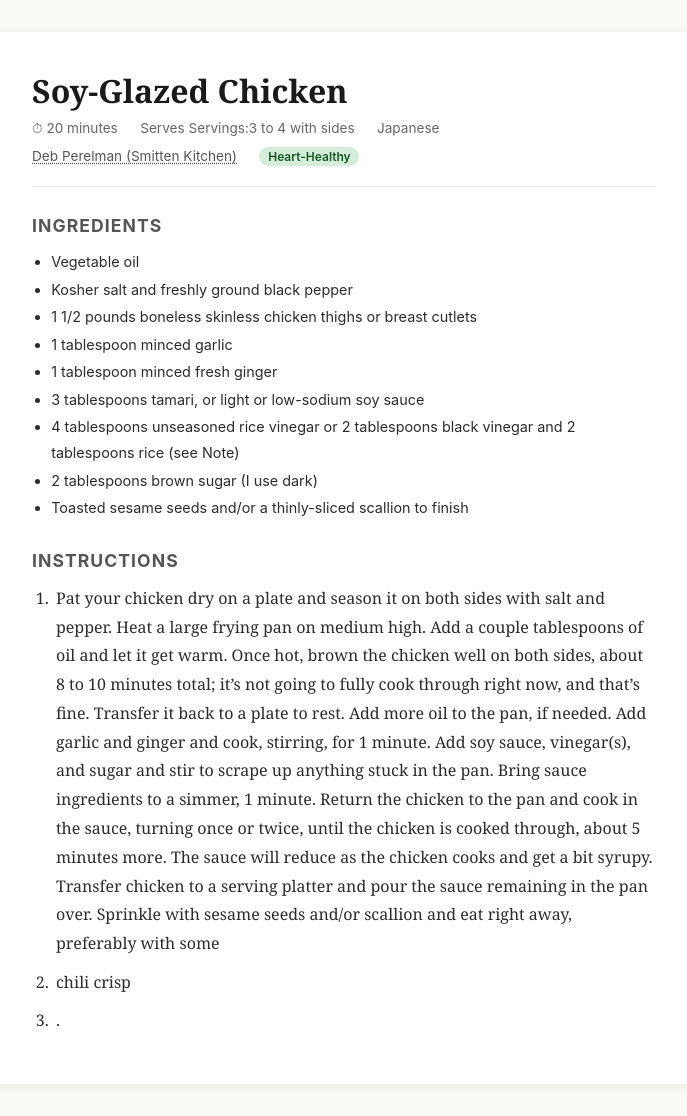
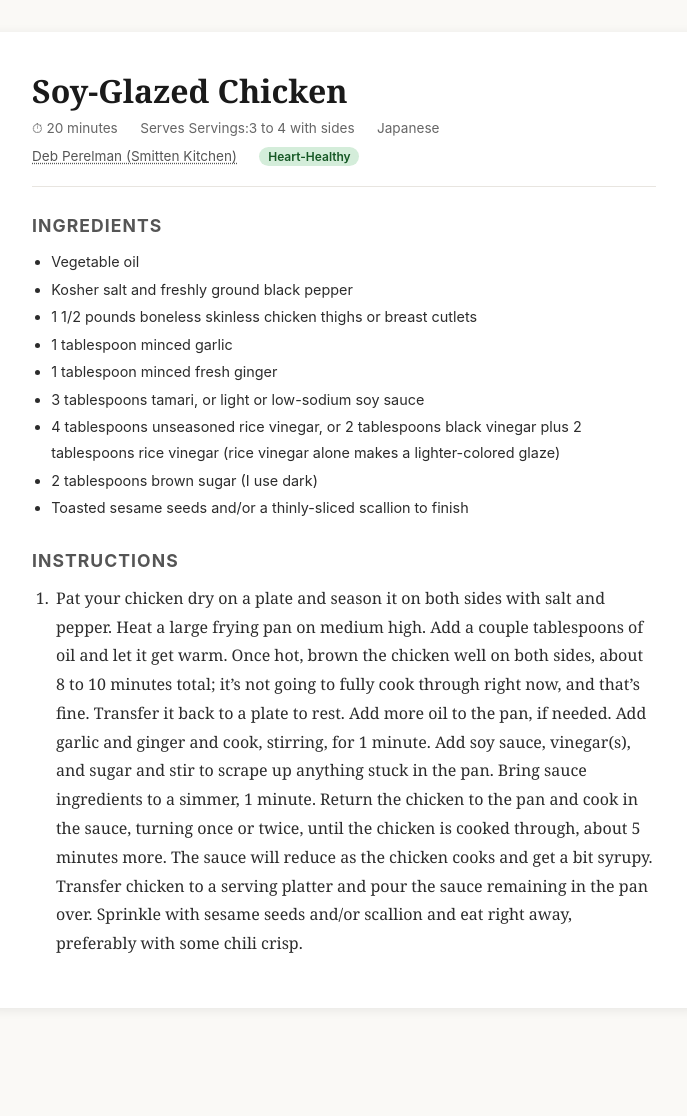
Before and after one commit to DavidMAllison/menubuilder-recipes, a Jekyll site: the page built from Soy-Glazed_Chicken.md, in a window 1280 px wide. Shown: the whole page, without its empty margins (296-983 px from the left). Built offline with Jekyll 4.4.1, drawn with Linux system fonts in a browser that asks for light colours; our own code applies the rules of GitHub Pages for plain Markdown files; after the commit the page ends 1040 px from its top, so only the background shows below that.

Commit message:
Fix truncated instructions in Soy-Glazed Chicken
Last step was cut off mid-sentence and the tail got mangled into two
stray numbered fragments. Also replaced a dangling (see Note) vinegar
reference with the actual substitution guidance inline.

```diff
--- a/Soy-Glazed_Chicken.md
+++ b/Soy-Glazed_Chicken.md
@@ -8,12 +8,10 @@
 - 1 tablespoon minced garlic
 - 1 tablespoon minced fresh ginger
 - 3 tablespoons tamari, or light or low-sodium soy sauce
-- 4 tablespoons unseasoned rice vinegar or 2 tablespoons black vinegar and 2 tablespoons rice (see Note)
+- 4 tablespoons unseasoned rice vinegar, or 2 tablespoons black vinegar plus 2 tablespoons rice vinegar (rice vinegar alone makes a lighter-colored glaze)
 - 2 tablespoons brown sugar (I use dark)
 - Toasted sesame seeds and/or a thinly-sliced scallion to finish
 
 ## Instructions
 
-1. Pat your chicken dry on a plate and season it on both sides with salt and pepper. Heat a large frying pan on medium high. Add a couple tablespoons of oil and let it get warm. Once hot, brown the chicken well on both sides, about 8 to 10 minutes total; it’s not going to fully cook through right now, and that’s fine. Transfer it back to a plate to rest. Add more oil to the pan, if needed. Add garlic and ginger and cook, stirring, for 1 minute. Add soy sauce, vinegar(s), and sugar and stir to scrape up anything stuck in the pan. Bring sauce ingredients to a simmer, 1 minute. Return the chicken to the pan and cook in the sauce, turning once or twice, until the chicken is cooked through, about 5 minutes more. The sauce will reduce as the chicken cooks and get a bit syrupy. Transfer chicken to a serving platter and pour the sauce remaining in the pan over. Sprinkle with sesame seeds and/or scallion and eat right away, preferably with some
-2. chili crisp
-3. .
+1. Pat your chicken dry on a plate and season it on both sides with salt and pepper. Heat a large frying pan on medium high. Add a couple tablespoons of oil and let it get warm. Once hot, brown the chicken well on both sides, about 8 to 10 minutes total; it’s not going to fully cook through right now, and that’s fine. Transfer it back to a plate to rest. Add more oil to the pan, if needed. Add garlic and ginger and cook, stirring, for 1 minute. Add soy sauce, vinegar(s), and sugar and stir to scrape up anything stuck in the pan. Bring sauce ingredients to a simmer, 1 minute. Return the chicken to the pan and cook in the sauce, turning once or twice, until the chicken is cooked through, about 5 minutes more. The sauce will reduce as the chicken cooks and get a bit syrupy. Transfer chicken to a serving platter and pour the sauce remaining in the pan over. Sprinkle with sesame seeds and/or scallion and eat right away, preferably with some chili crisp.
```
